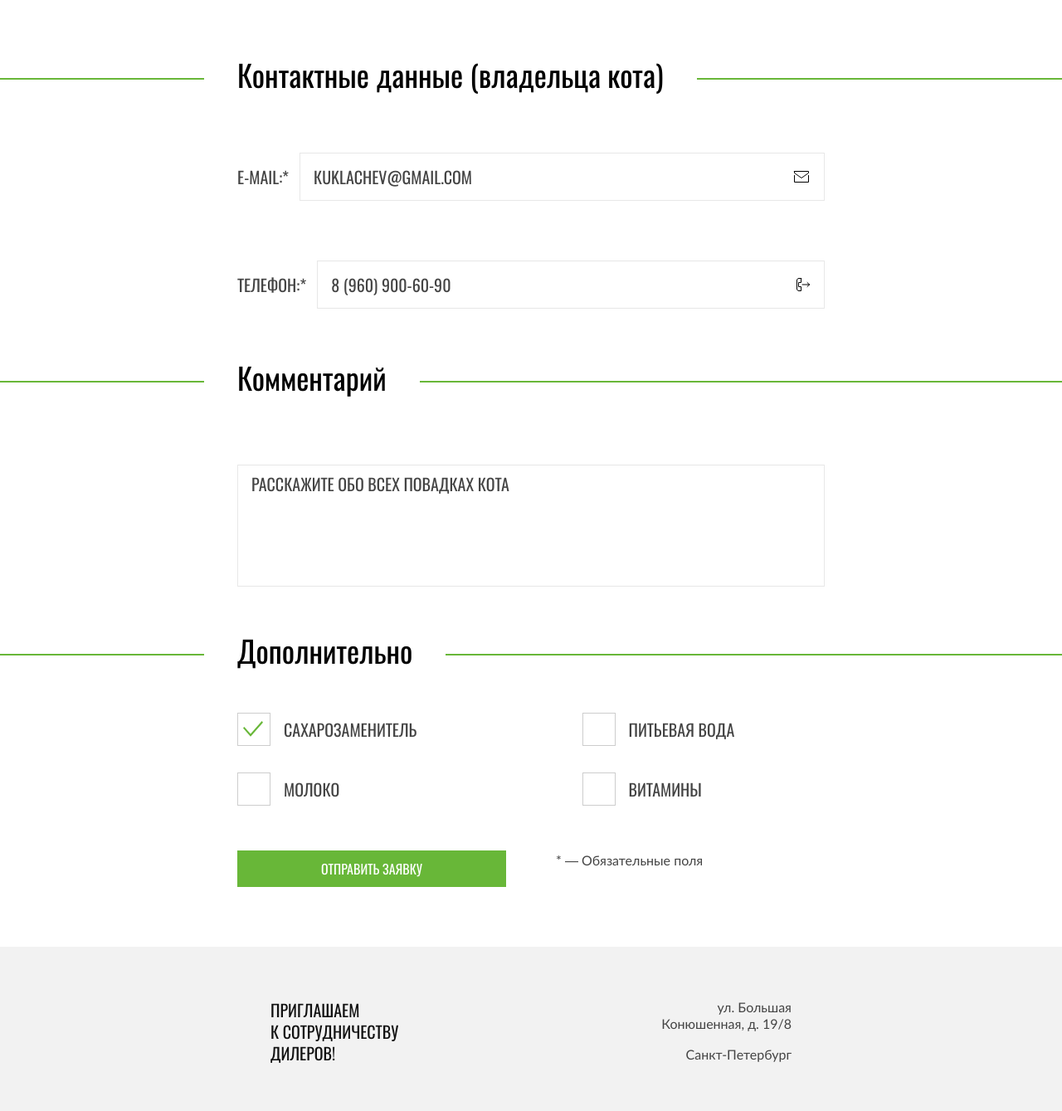
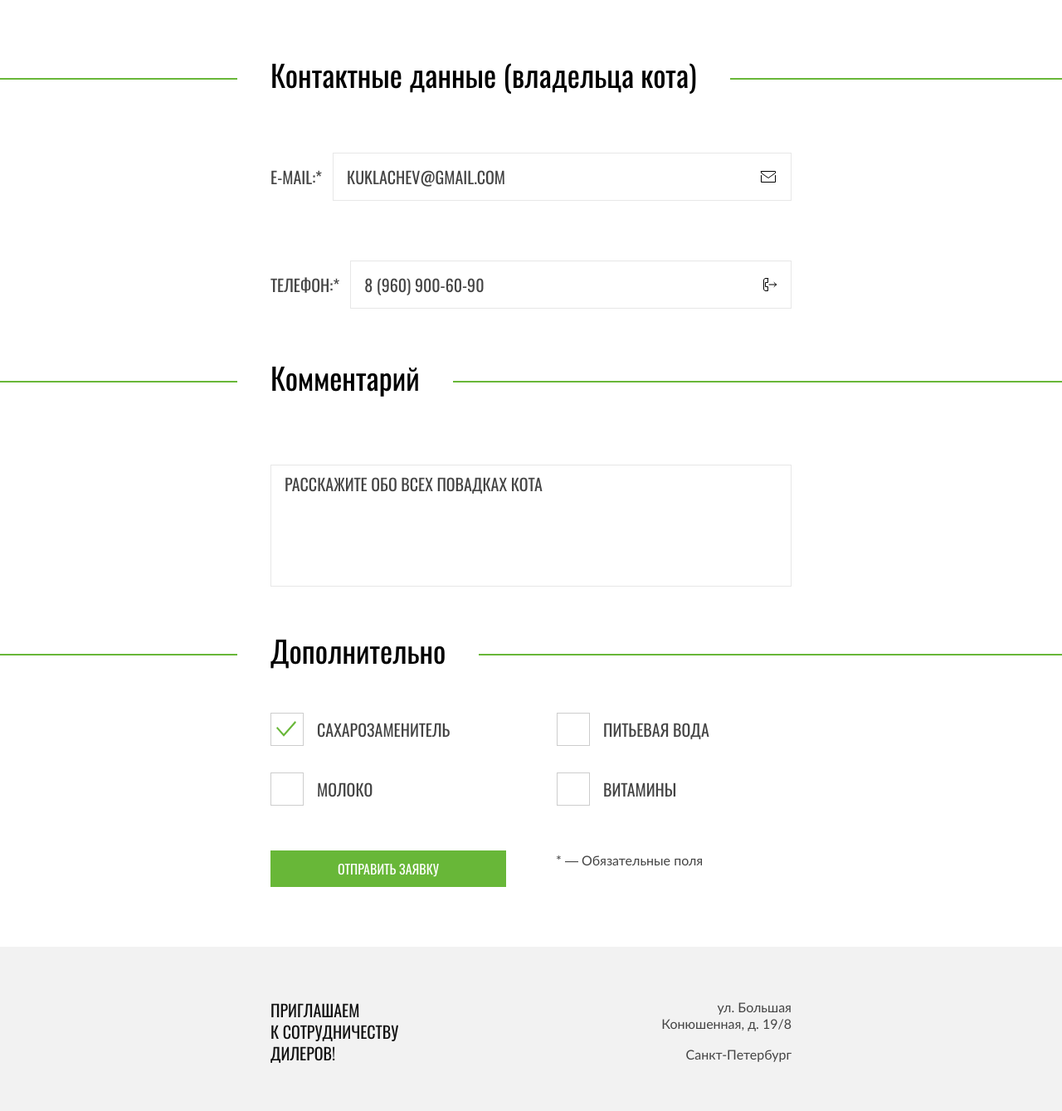
Before and after one commit to htmlacademy-adaptive/1327895-cat-energy-29, a website: page source/form.html in a window 1280 px wide. Shown: the part 849-2188 px from the top of the page at 83% size. Drawn offline with nearby package versions, Linux system fonts and the light colour scheme; files that its build step writes are made by us from their sources; files whose address does not match are found by name.

Commit message:
PixelPerfect формы

```diff
--- a/source/form.html
+++ b/source/form.html
@@ -50,7 +50,7 @@
   </header>
   <main class="form-main">
     <section class="ration">
-      <div class="ration__wrapper container">
+      <div class="ration__wrapper container container--form">
         <h1 class="ration__heading heading">Подбор программы</h1>
       <p class="ration__subheading">Заполните анкету, и мы подберем программу питания для вашего кота</p>
       </div>
@@ -99,11 +99,11 @@
         </div>
         <fieldset class="form__group">
           <div class="form__title-wrapper decoration-line">
-            <h2 class="decoration-line__title title container">
+            <h2 class="decoration-line__title title container container--form">
               <span class="decoration-line__text">Контактные&nbsp;данные (владельца&nbsp;кота)</span>
             </h2>
           </div>
-          <div class="form__wrapper form__wrapper--contacts container">
+          <div class="form__wrapper form__wrapper--contacts container container--form">
             <p class="form__contacts-item">
               <label class="form__contacts-label text-label" for="e-mail">E-mail:*</label>
               <input class="form__contacts-input form__contacts-input--mail input-text" id="e-mail" type="email"
@@ -118,10 +118,10 @@
         </fieldset>
         <fieldset class="form__group">
           <div class="form__title-wrapper decoration-line">
-            <h2 class="decoration-line__title title container">
+            <h2 class="decoration-line__title title container container--form">
               <span class="decoration-line__text">Комментарий</span></h2>
           </div>
-          <div class="form__comment container">
+          <div class="form__comment container container--form">
             <label class="visually-hidden" for="behaviour">Поведение и функционадльная подвижность кота.</label>
           <textarea class="form__group-comment input-text" name="behaviour" id="behaviour" cols="30" rows="8"
             placeholder="Расскажите обо всех повадках кота"></textarea>
@@ -129,11 +129,11 @@
         </fieldset>
         <fieldset class="form__group">
           <div class="form__title-wrapper decoration-line">
-            <h2 class="decoration-line__title title container">
+            <h2 class="decoration-line__title title container container--form">
               <span class="decoration-line__text">Дополнительно</span>
             </h2>
           </div>
-          <div class="form__additionally container">
+          <div class="form__additionally container container--form">
             <p class="form__additionally-item pick">
               <label class="pick__label">
                 <input class="pick__input visually-hidden" type="checkbox" name="supplements" value="sweetener" checked>
@@ -164,7 +164,7 @@
             </p>
           </div>
         </fieldset>
-        <div class="form__wrapper form__wrapper--submit container">
+        <div class="form__wrapper form__wrapper--submit container container--form">
           <button class="form__button button button--primary" type="submit">Отправить заявку</button>
           <span class="form__explanation">* &mdash; Обязательные поля</span>
         </div>
--- a/source/sass/blocks/form.scss
+++ b/source/sass/blocks/form.scss
@@ -43,6 +43,9 @@
       padding-top: 25px;
       padding-bottom: 25px;
       border: 1px solid #e7e7e7;
+      max-width: 628px;
+      margin: 0 auto;
+      width: 100%;
     }
 
     @include m.desktop {
@@ -136,7 +139,7 @@
   @include m.tablet {
     display: grid;
     grid-template-columns: repeat(2, 1fr);
-    gap: 32px 123px;
+    gap: 32px 62px;
     padding-top: 57px;
     padding-bottom: 54px;
   }
--- a/source/sass/comman/global.scss
+++ b/source/sass/comman/global.scss
@@ -69,4 +69,16 @@ main {
     padding-left: 110px;
     padding-right: 110px;
   }
+
+  &--form {
+    @include m.tablet {
+      padding-left: 70px;
+      padding-right: 70px;
+    }
+
+    @include m.desktop {
+      padding-left: 110px;
+      padding-right: 110px;
+    }
+  }
 }
```
Also changed, not shown: source/index.html (+2 -2 lines).
